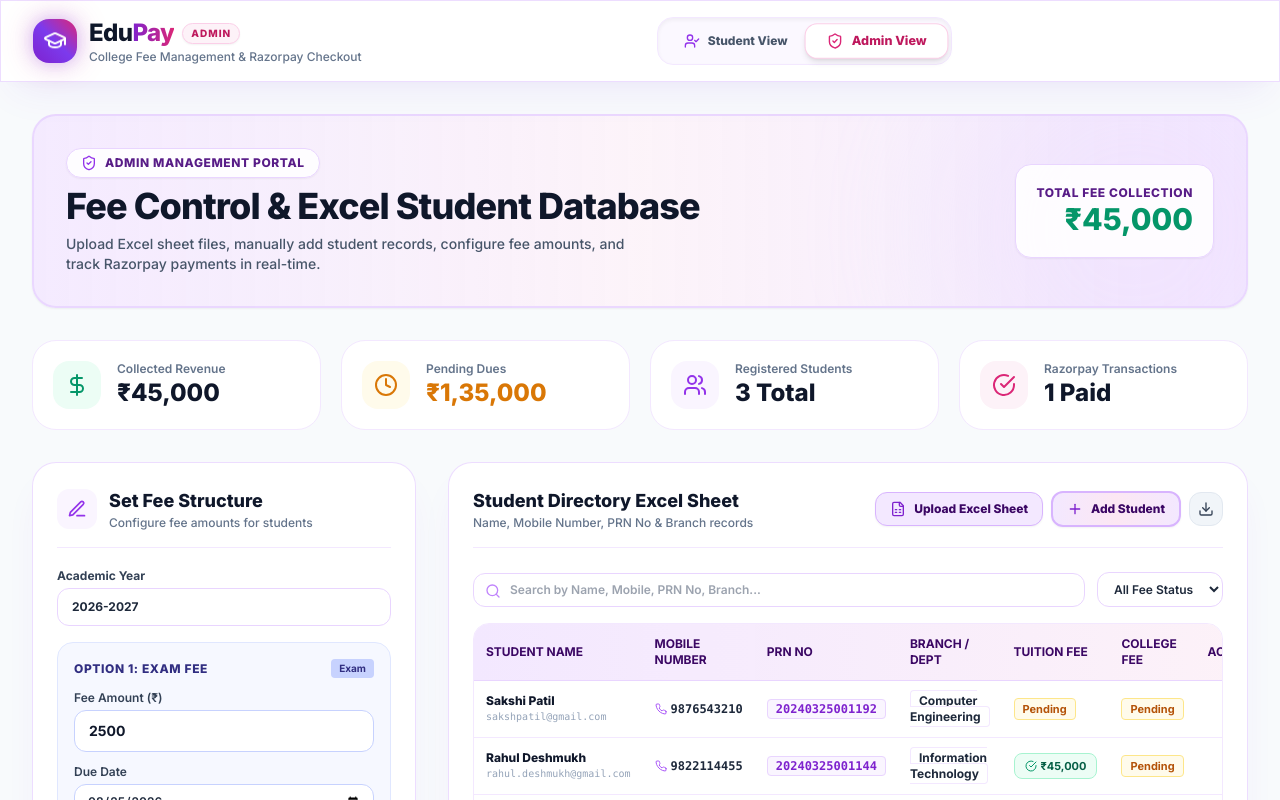
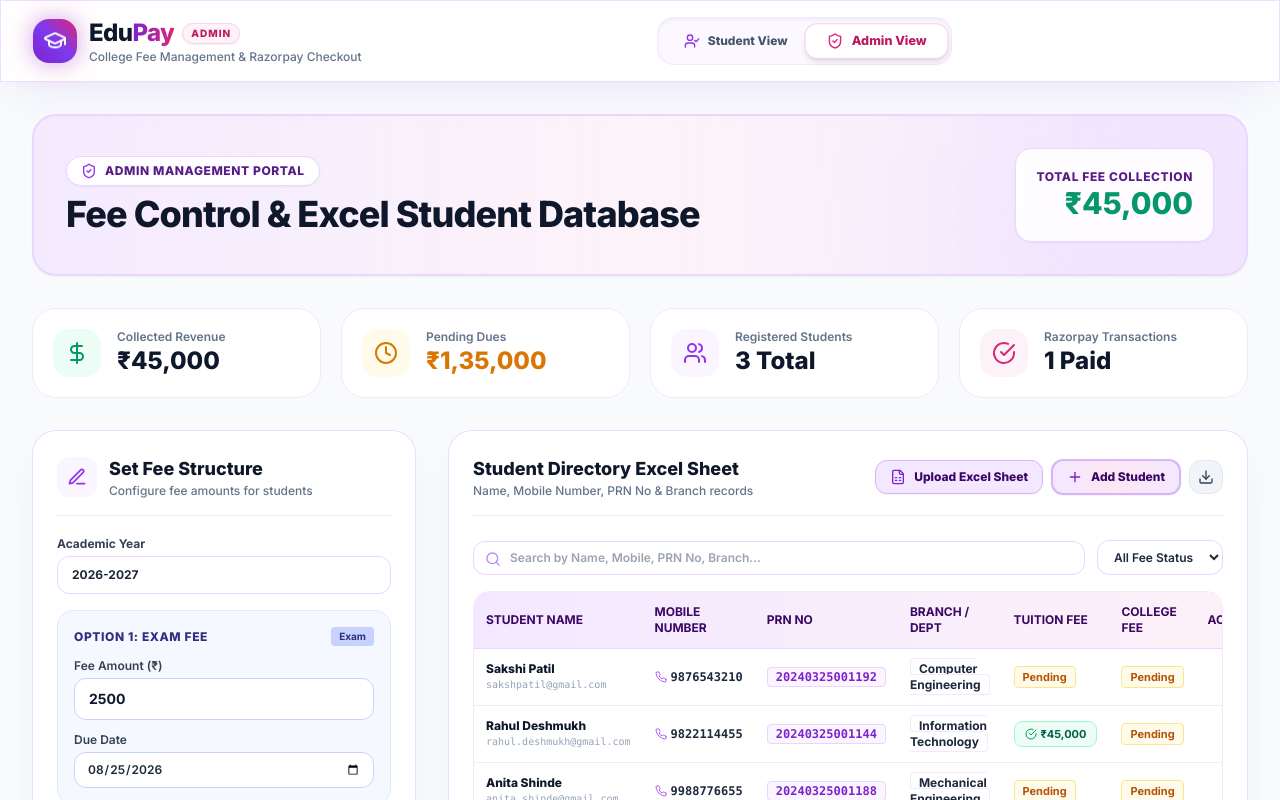
Before and after one commit to sakshimohite2909-spec/fees, a React (Vite) app: page / in a window 1280 px wide. Both pictures are taken after a click on the button "Admin View". Shown: the top 800 px of the page. Built offline with nearby package versions, Linux system fonts and the light colour scheme.

Commit message:
Remove sub-description text lines from Admin Header Banner

```diff
--- a/src/components/AdminDashboard.jsx
+++ b/src/components/AdminDashboard.jsx
@@ -102,9 +102,6 @@ export default function AdminDashboard({
             <h1 className="text-3xl sm:text-4xl font-black tracking-tight text-slate-900">
               Fee Control & Excel Student Database
             </h1>
-            <p className="text-slate-600 text-sm max-w-xl font-medium">
-              Upload Excel sheet files, manually add student records, configure fee amounts, and track Razorpay payments in real-time.
-            </p>
           </div>
 
           <div className="bg-white/90 p-5 rounded-2xl border border-purple-200 text-right shadow-sm">
```
